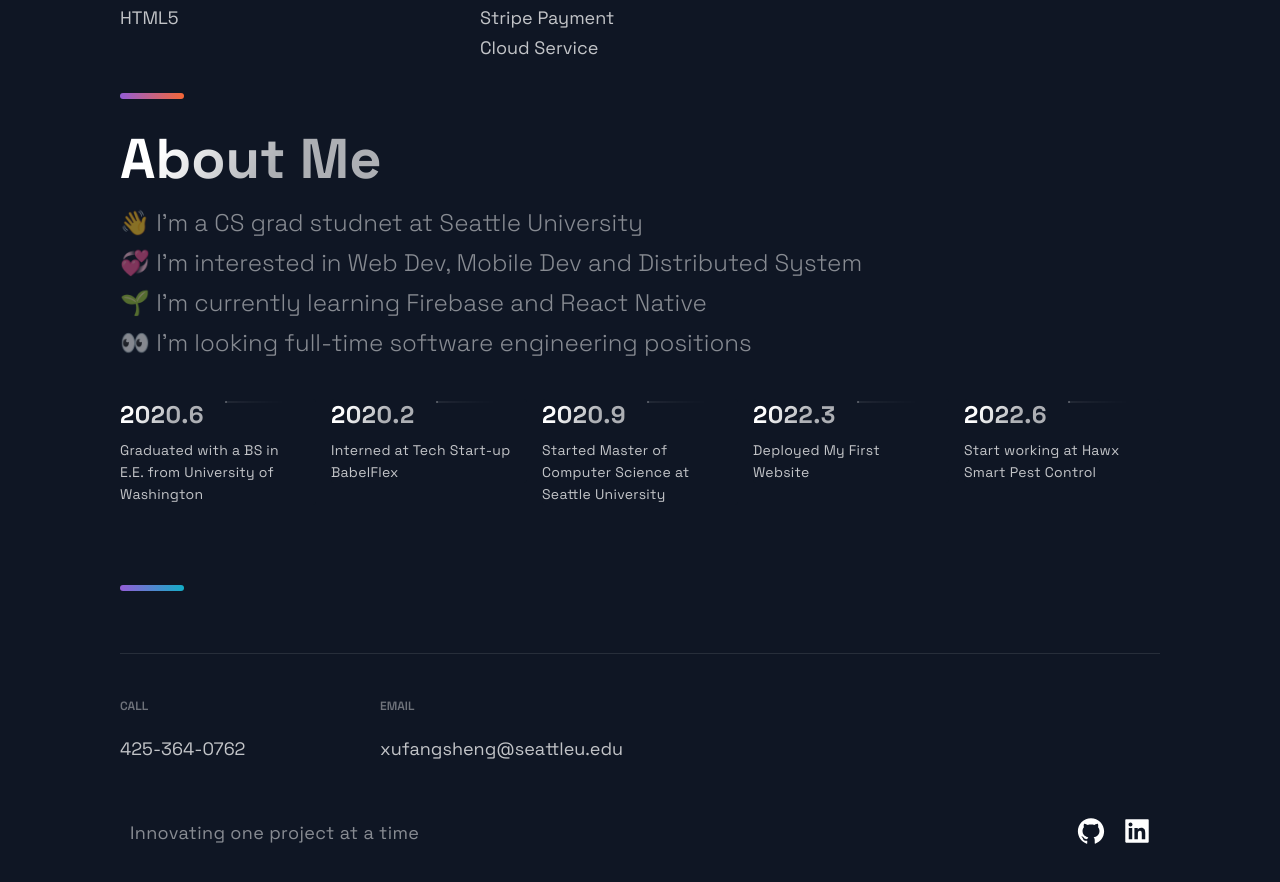
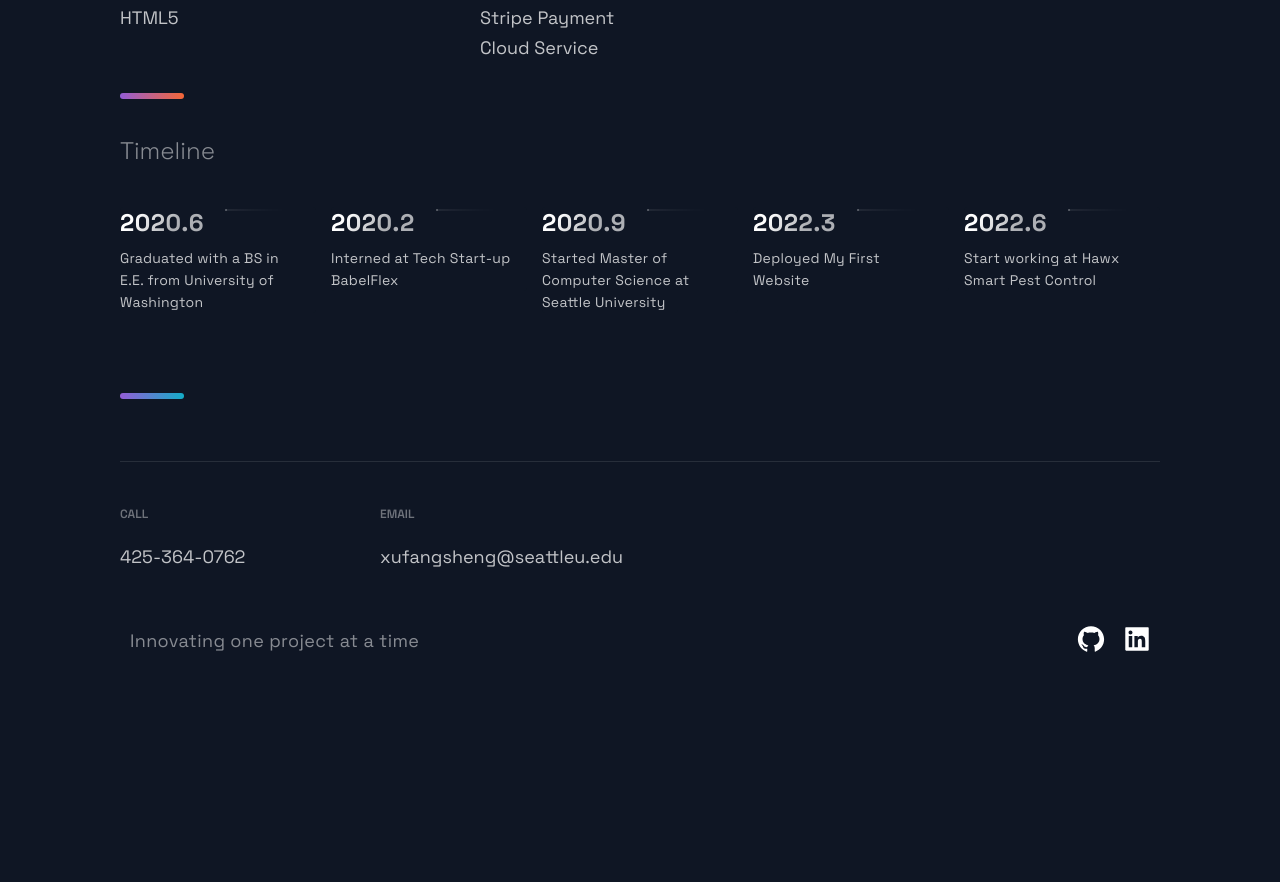
Before and after one commit to FangshengXuJason/Personal-Porforlio, a Next.js app: page / in a window 1280 px wide. Shown: the part 2904-3786 px from the top of the page. After the commit the page ends 3620 px from the top, so only its background shows below. Built offline with nearby package versions, Linux system fonts and the light colour scheme.

Commit message:
TimeLine.js:change content and put tech and about sectino pretty together

```diff
--- a/src/components/TimeLine/TimeLine.js
+++ b/src/components/TimeLine/TimeLine.js
@@ -65,12 +65,13 @@ const Timeline = () => {
 
   return (
     <Section id='about'>
-      <SectionTitle>About Me</SectionTitle>
+      {/* <SectionTitle>About Me</SectionTitle> */}
       <SectionText>
-          👋 I’m a CS grad studnet at Seattle University <br />
+        Timeline
+          {/* 👋 I’m a CS grad student at Seattle University <br />
           💞️ I’m interested in Web Dev, Mobile Dev and Distributed System <br />
           🌱 I’m currently learning Firebase and React Native<br />
-          👀 I’m looking full-time software engineering positions<br />
+          👀 I’m looking full-time software engineering positions<br /> */}
       </SectionText>
       <CarouselContainer ref={carouselRef} onScroll={handleScroll}>
         <>
```
